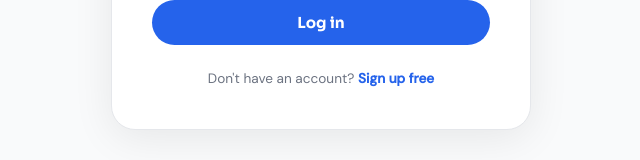
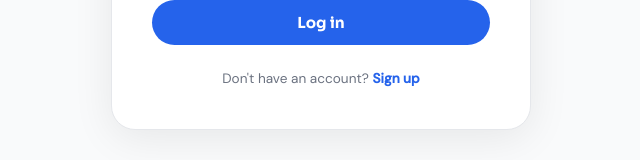
Before and after one commit to Code4Sake/NepalPrep, a React (Vite) app: page /login in a window 1280 px wide. Shown: the part 589-749 px from the top of the page, without its empty margins (319-959 px from the left). Built offline with nearby package versions, Linux system fonts and the light colour scheme; no server answers.

Commit message:
minor changes

```diff
--- a/src/pages/Auth.jsx
+++ b/src/pages/Auth.jsx
@@ -156,7 +156,7 @@ export default function Auth({ mode }) {
         <p className={styles.switch}>
           {isLogin ? "Don't have an account? " : 'Already have an account? '}
           <Link to={isLogin ? '/signup' : '/login'}>
-            {isLogin ? 'Sign up free' : 'Log in'}
+            {isLogin ? 'Sign up' : 'Log in'}
           </Link>
         </p>
       </div>
```
